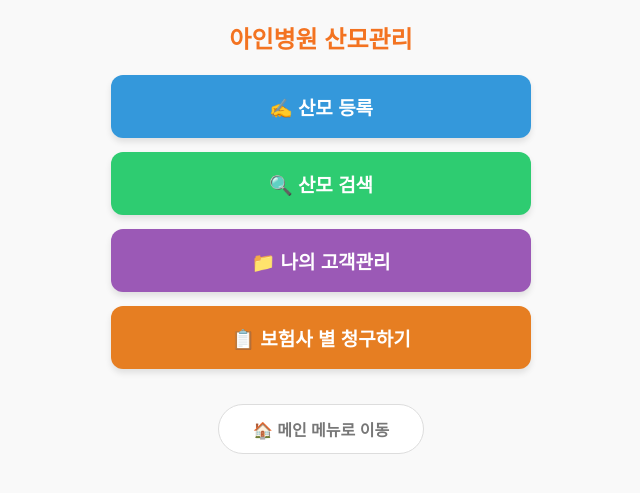
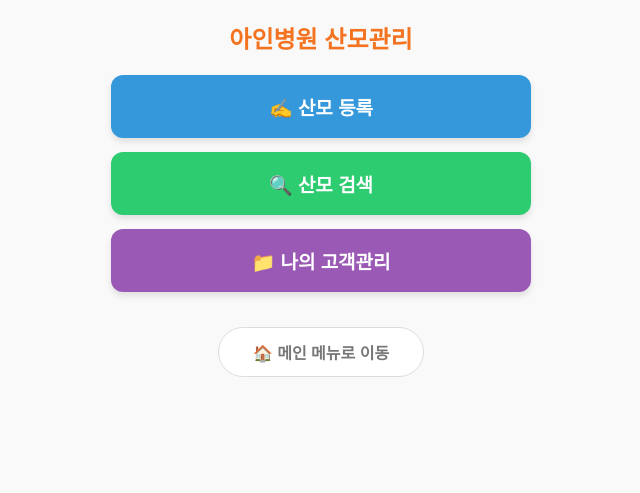
Before and after one commit to jisuchoo/forOrg_py, a Django app: template guide/templates/guide/maternal_menu.html in a window 1280 px wide. Shown: the top 493 px of the page, without its empty margins (319-959 px from the left). Run offline with Django 5.2, Linux system fonts and the light colour scheme; the template is opened without the code that fills it, so the values that code supplies are empty.

Commit message:
Update maternal_menu.html

```diff
--- a/guide/templates/guide/maternal_menu.html
+++ b/guide/templates/guide/maternal_menu.html
@@ -5,6 +5,6 @@
     <a href="{% url 'maternal_register' %}" class="btn-main bg-blue">✍️ 산모 등록</a>
     <a href="{% url 'maternal_search' %}" class="btn-main bg-green">🔍 산모 검색</a>
     <a href="{% url 'customer_management' %}" class="btn-main bg-purple">📁 나의 고객관리</a>
-    <a href="{% url 'insurance_claims' %}" class="btn-main bg-claim">📋 보험사 별 청구하기</a> <a href="{% url 'home' %}" class="nav-home">🏠 메인 메뉴로 이동</a>
+    <a href="{% url 'home' %}" class="nav-home">🏠 메인 메뉴로 이동</a>
 </div>
 {% endblock %}
```
